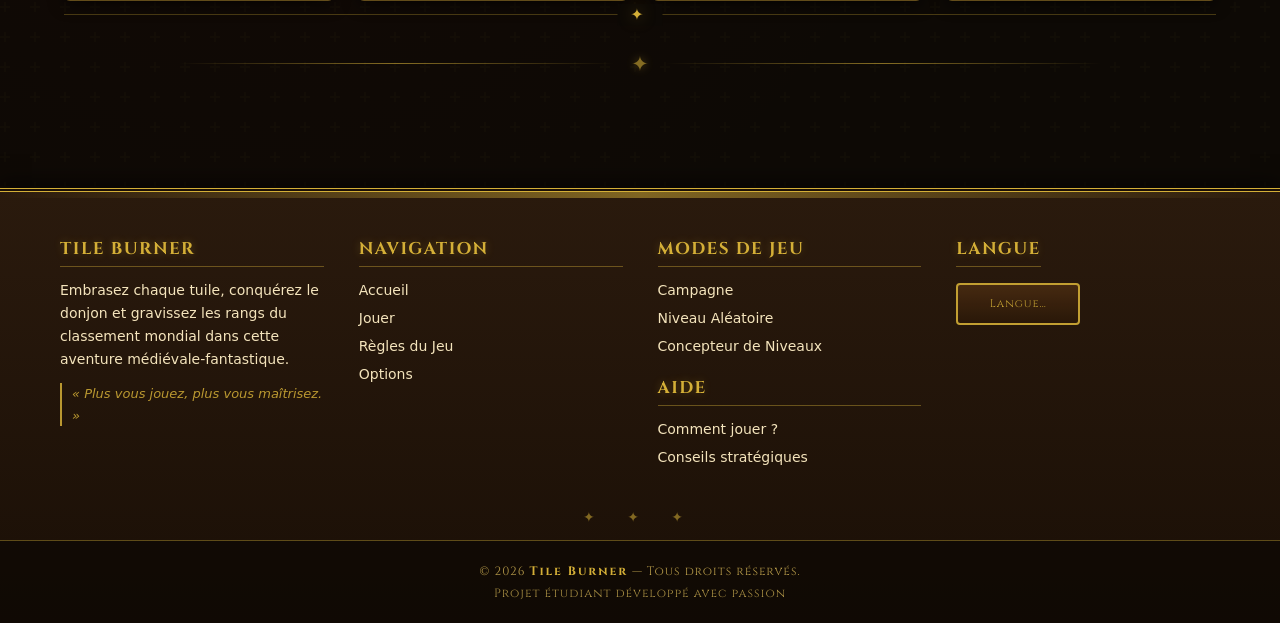
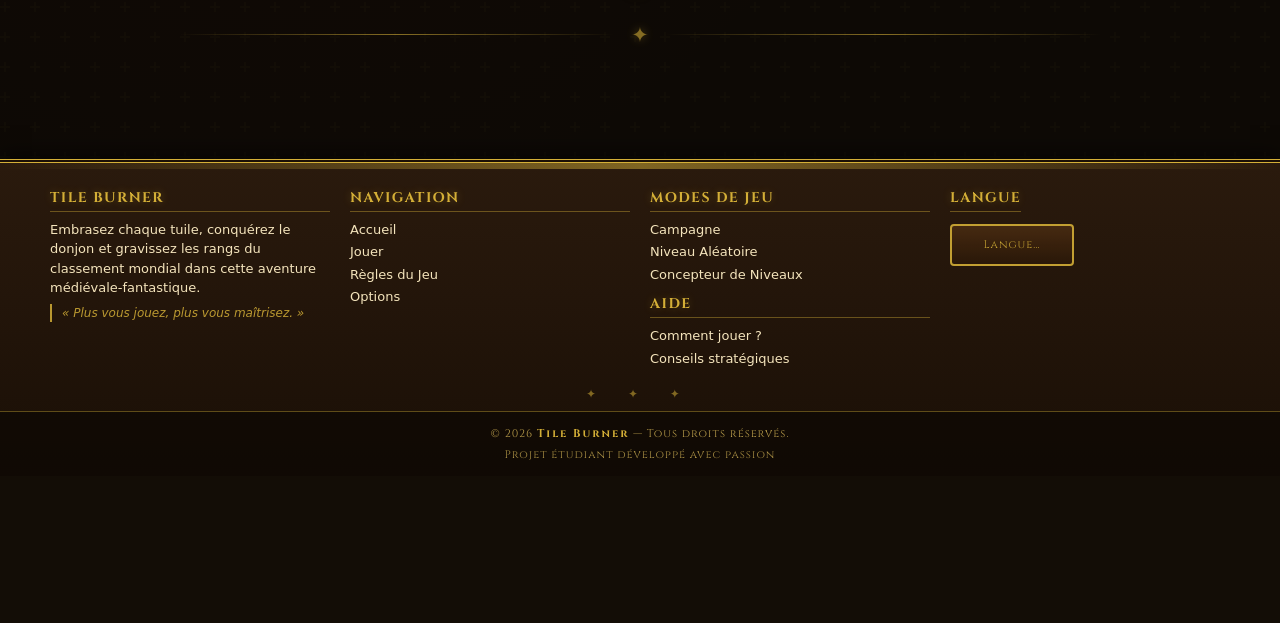
Before and after one commit to ianisV/tileburner.site, a PHP site: page /html/menu.html in a window 1280 px wide. Shown: the part 2398-3021 px from the top of the page. After the commit the page ends 2858 px from the top, so only its background shows below. Run offline with PHP 8.4, Linux system fonts and the light colour scheme.

Commit message:
centre h et f

```diff
--- a/css/common.css
+++ b/css/common.css
@@ -195,20 +202,20 @@ body {
 /* ----- Grille des colonnes ----- */
 .footer-content {
     display: grid;
-    grid-template-columns: repeat(auto-fit, minmax(220px, 1fr));
-    gap: 35px;
-    padding: 45px 60px 25px;
-    max-width: 1400px;
+    grid-template-columns: repeat(auto-fit, minmax(200px, 1fr));
+    gap: 20px;
+    padding: 25px 50px 10px;
+    max-width: 1200px;
     margin: 0 auto;
 }
 
 /* ----- Titres des colonnes ----- */
 .footer-col h4 {
     font-family: 'Cinzel', serif;
-    font-size: 17px;
+    font-size: 14px;
     color: var(--gold);
-    margin: 0 0 12px 0;
-    padding-bottom: 6px;
+    margin: 0 0 8px 0;
+    padding-bottom: 4px;
     letter-spacing: 1.5px;
     text-transform: uppercase;
     border-bottom: 1px solid rgba(212, 175, 55, 0.4);
@@ -218,13 +225,13 @@ body {
 /* ----- Texte des colonnes ----- */
 .footer-col p,
 .footer-col ul {
-    font-size: 14px;
-    line-height: 1.65;
+    font-size: 13px;
+    line-height: 1.5;
     color: var(--parchment);
 }
 
 .footer-col p {
-    margin: 0 0 10px 0;
+    margin: 0 0 6px 0;
 }
 
 /* ----- Listes ----- */
@@ -235,7 +242,7 @@ body {
 }
 
 .footer-col ul li {
-    margin: 5px 0;
+    margin: 3px 0;
 }
 
 .footer-col ul li a {
@@ -253,10 +260,10 @@ body {
 
 /* ----- Tagline / citation ----- */
 .footer-tagline {
-    margin-top: 12px !important;
+    margin-top: 6px !important;
     color: var(--gold) !important;
     font-style: italic;
-    font-size: 13px !important;
+    font-size: 12px !important;
     opacity: 0.85;
     border-left: 2px solid var(--gold);
     padding-left: 10px;
@@ -276,9 +283,9 @@ body {
 .footer-divider {
     text-align: center;
     color: var(--gold);
-    margin: 10px auto 15px;
+    margin: 6px auto 10px;
     letter-spacing: 14px;
-    font-size: 14px;
+    font-size: 12px;
     opacity: 0.55;
     user-select: none;
 }
@@ -286,9 +293,9 @@ body {
 /* ----- Bas du footer ----- */
 .footer-bottom {
     text-align: center;
-    padding: 18px 15px;
+    padding: 12px 15px;
     background: rgba(0, 0, 0, 0.4);
-    font-size: 12px;
+    font-size: 11px;
     color: #b89c4a;
     border-top: 1px solid rgba(212, 175, 55, 0.4);
     font-family: 'Cinzel', serif;
@@ -296,7 +303,7 @@ body {
 }
 
 .footer-bottom p {
-    margin: 4px 0;
+    margin: 2px 0;
 }
 
 .footer-bottom strong {
--- a/html/concepteur.html
+++ b/html/concepteur.html
@@ -550,7 +550,7 @@ resetGrille();
                 <li><a href="jeu.html?mode=wasm">Niveau Aléatoire</a></li>
                 <li><a href="concepteur.html">Concepteur de Niveaux</a></li>
             </ul>
-            <h4 style="margin-top:18px;">Aide</h4>
+            <h4 style="margin-top:10px;">Aide</h4>
             <ul>
                 <li><a href="regles.html">Comment jouer ?</a></li>
                 <li><a href="regles.html#conseils">Conseils stratégiques</a></li>
--- a/html/index.html
+++ b/html/index.html
@@ -60,7 +60,7 @@
                 <li><a href="jeu.html?mode=wasm">Niveau Aléatoire</a></li>
                 <li><a href="concepteur.html">Concepteur de Niveaux</a></li>
             </ul>
-            <h4 style="margin-top:18px;">Aide</h4>
+            <h4 style="margin-top:10px;">Aide</h4>
             <ul>
                 <li><a href="regles.html">Comment jouer ?</a></li>
                 <li><a href="regles.html#conseils">Conseils stratégiques</a></li>
--- a/html/jeu.html
+++ b/html/jeu.html
@@ -621,7 +621,7 @@ if (estModeWasm) {
                 <li><a href="jeu.html?mode=wasm">Niveau Aléatoire</a></li>
                 <li><a href="concepteur.html">Concepteur de Niveaux</a></li>
             </ul>
-            <h4 style="margin-top:18px;">Aide</h4>
+            <h4 style="margin-top:10px;">Aide</h4>
             <ul>
                 <li><a href="regles.html">Comment jouer ?</a></li>
                 <li><a href="regles.html#conseils">Conseils stratégiques</a></li>
--- a/html/menu.html
+++ b/html/menu.html
@@ -141,7 +141,7 @@ document.addEventListener('DOMContentLoaded', () => {
                 <li><a href="jeu.html?mode=wasm">Niveau Aléatoire</a></li>
                 <li><a href="concepteur.html">Concepteur de Niveaux</a></li>
             </ul>
-            <h4 style="margin-top:18px;">Aide</h4>
+            <h4 style="margin-top:10px;">Aide</h4>
             <ul>
                 <li><a href="regles.html">Comment jouer ?</a></li>
                 <li><a href="regles.html#conseils">Conseils stratégiques</a></li>
--- a/html/regles.html
+++ b/html/regles.html
@@ -120,7 +120,7 @@
                 <li><a href="jeu.html?mode=wasm">Niveau Aléatoire</a></li>
                 <li><a href="concepteur.html">Concepteur de Niveaux</a></li>
             </ul>
-            <h4 style="margin-top:18px;">Aide</h4>
+            <h4 style="margin-top:10px;">Aide</h4>
             <ul>
                 <li><a href="regles.html">Comment jouer ?</a></li>
                 <li><a href="regles.html#conseils">Conseils stratégiques</a></li>
--- a/html/settings.html
+++ b/html/settings.html
@@ -127,7 +127,7 @@ chargerDepuisLS();
                 <li><a href="jeu.html?mode=wasm">Niveau Aléatoire</a></li>
                 <li><a href="concepteur.html">Concepteur de Niveaux</a></li>
             </ul>
-            <h4 style="margin-top:18px;">Aide</h4>
+            <h4 style="margin-top:10px;">Aide</h4>
             <ul>
                 <li><a href="regles.html">Comment jouer ?</a></li>
                 <li><a href="regles.html#conseils">Conseils stratégiques</a></li>
```
Also changed, not shown: other parts of css/common.css (+20 -13 lines).
